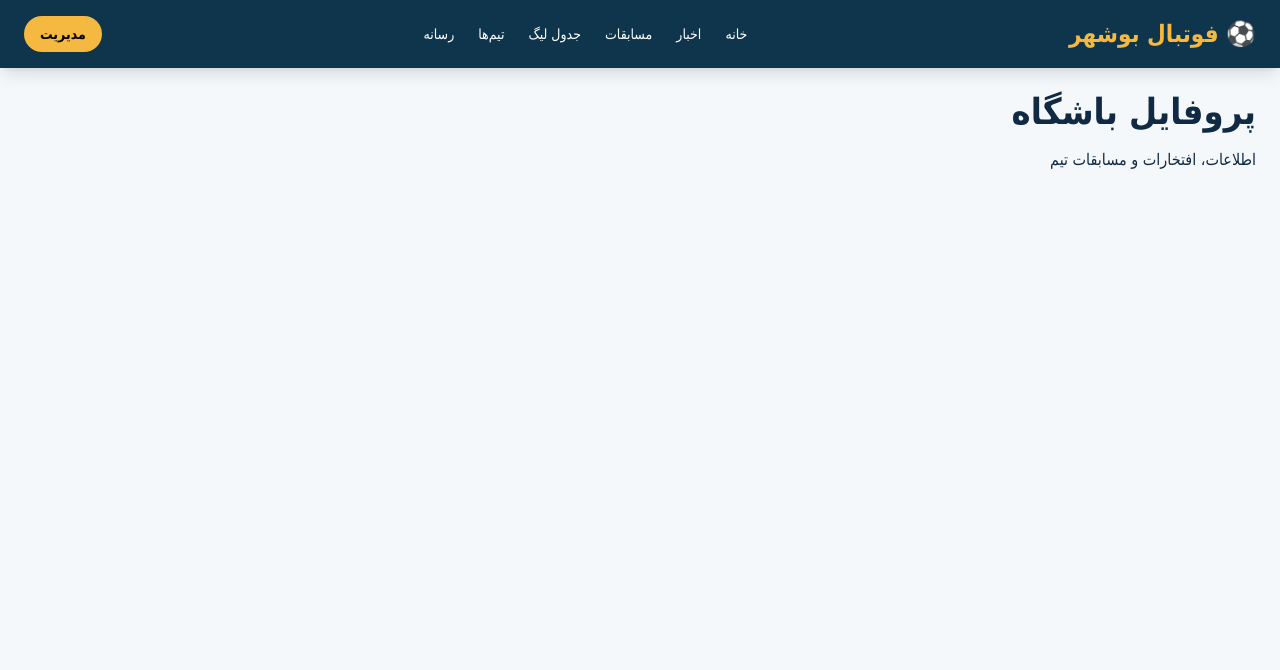
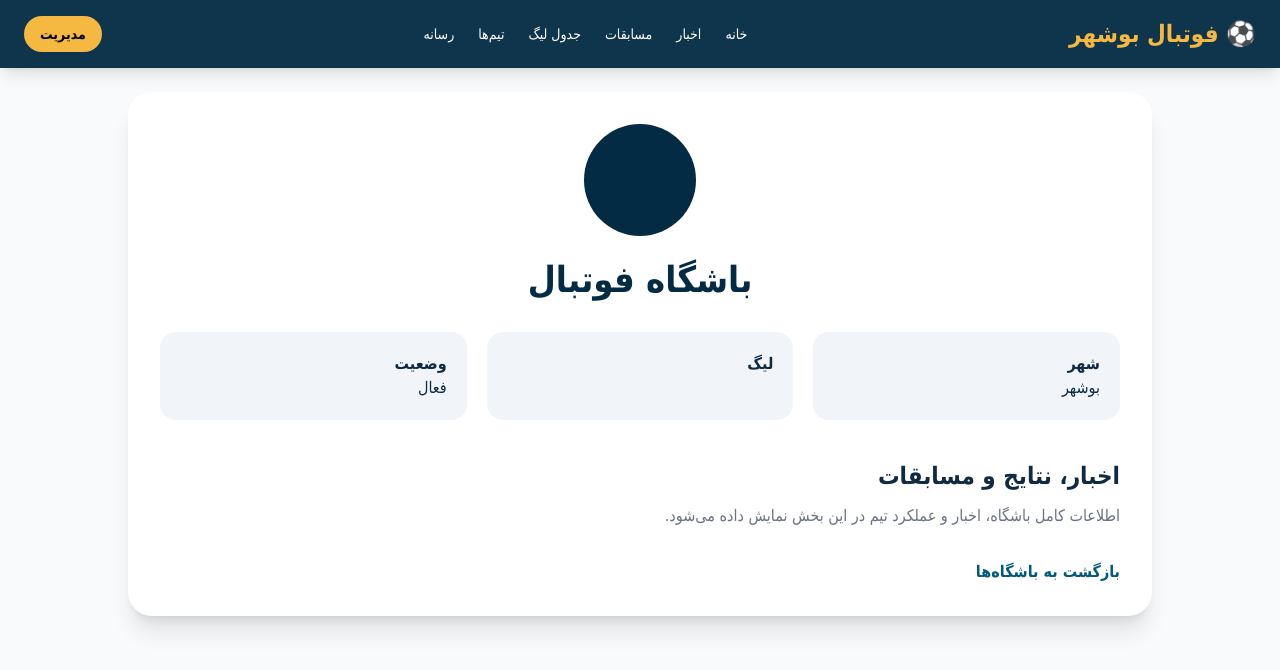
Before and after one commit to mdarzand0315-sys/football-bushehr-v2, a Next.js app: page /clubs/1 in a window 1280 px wide. Shown: the top 670 px of the page. Built offline with nearby package versions, Linux system fonts and the light colour scheme.

Commit message:
Build detailed club profile page

```diff
--- a/app/clubs/[slug]/page.tsx
+++ b/app/clubs/[slug]/page.tsx
@@ -1,9 +1,29 @@
+import Link from "next/link";
 
-export default function ClubProfilePage(){
+const clubs:any = {
+  "shahin-bushehr": {name:"شاهین بوشهر", city:"بوشهر", league:"لیگ فوتبال استان بوشهر"},
+  "pars-jonoobi": {name:"پارس جنوبی جم", city:"جم", league:"لیگ برتر"},
+  "iranjavan": {name:"ایرانجوان بوشهر", city:"بوشهر", league:"لیگ فوتبال استان بوشهر"}
+};
+
+export default function ClubProfilePage({params}:{params:{slug:string}}){
+ const club = clubs[params.slug] || {name:"باشگاه فوتبال", city:"بوشهر", league:""};
  return (
-  <main className="p-6">
-   <h1 className="text-4xl font-black">پروفایل باشگاه</h1>
-   <p className="mt-4">اطلاعات، افتخارات و مسابقات تیم</p>
+  <main className="min-h-screen bg-slate-50 p-6 text-right">
+   <div className="max-w-5xl mx-auto bg-white rounded-3xl shadow-xl p-8">
+    <div className="w-28 h-28 rounded-full bg-[#032B44] mx-auto" />
+    <h1 className="text-4xl font-black text-[#032B44] text-center mt-6">{club.name}</h1>
+    <div className="grid md:grid-cols-3 gap-5 mt-8">
+      <div className="rounded-2xl bg-slate-100 p-5"><b>شهر</b><p>{club.city}</p></div>
+      <div className="rounded-2xl bg-slate-100 p-5"><b>لیگ</b><p>{club.league}</p></div>
+      <div className="rounded-2xl bg-slate-100 p-5"><b>وضعیت</b><p>فعال</p></div>
+    </div>
+    <section className="mt-10">
+      <h2 className="text-2xl font-black">اخبار، نتایج و مسابقات</h2>
+      <p className="mt-3 text-gray-500">اطلاعات کامل باشگاه، اخبار و عملکرد تیم در این بخش نمایش داده می‌شود.</p>
+    </section>
+    <Link href="/clubs" className="inline-block mt-8 text-[#005B7A] font-bold">بازگشت به باشگاه‌ها</Link>
+   </div>
   </main>
  )
 }
```
